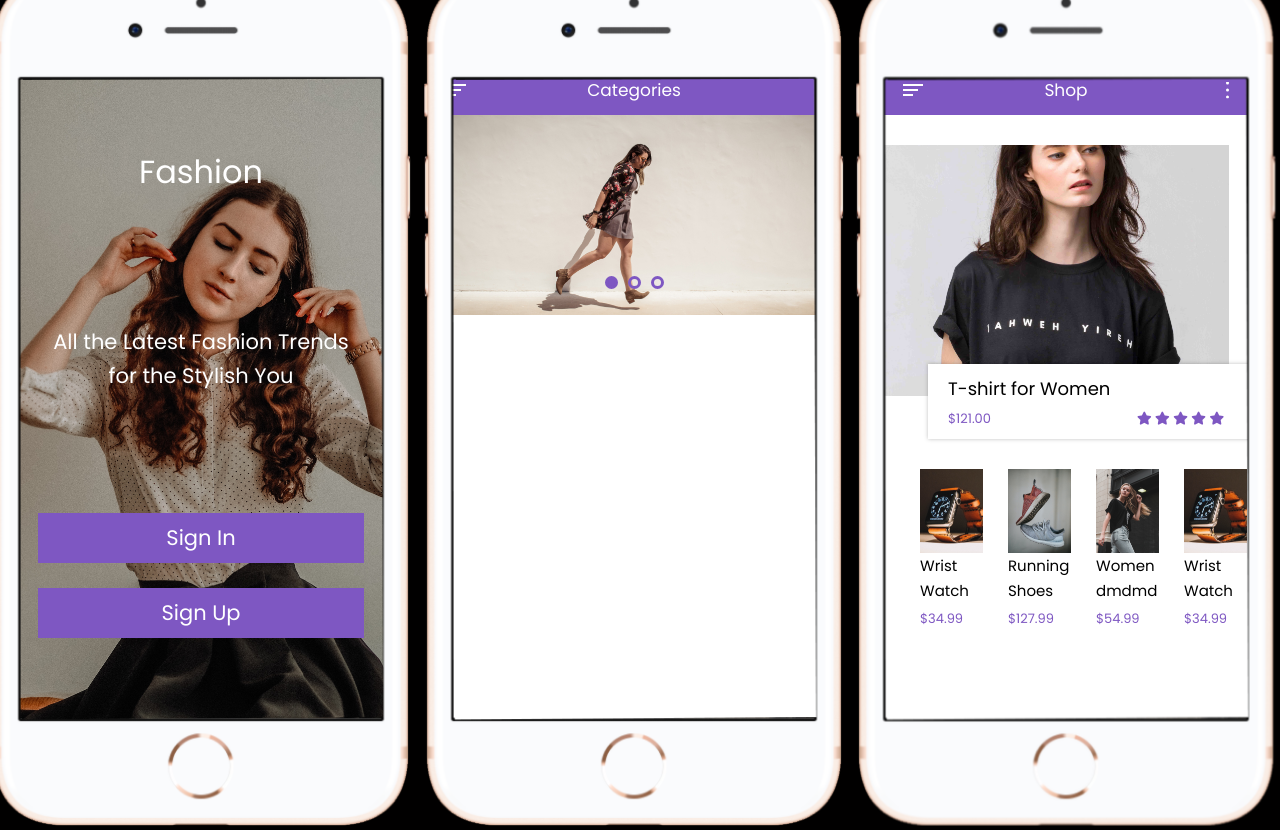
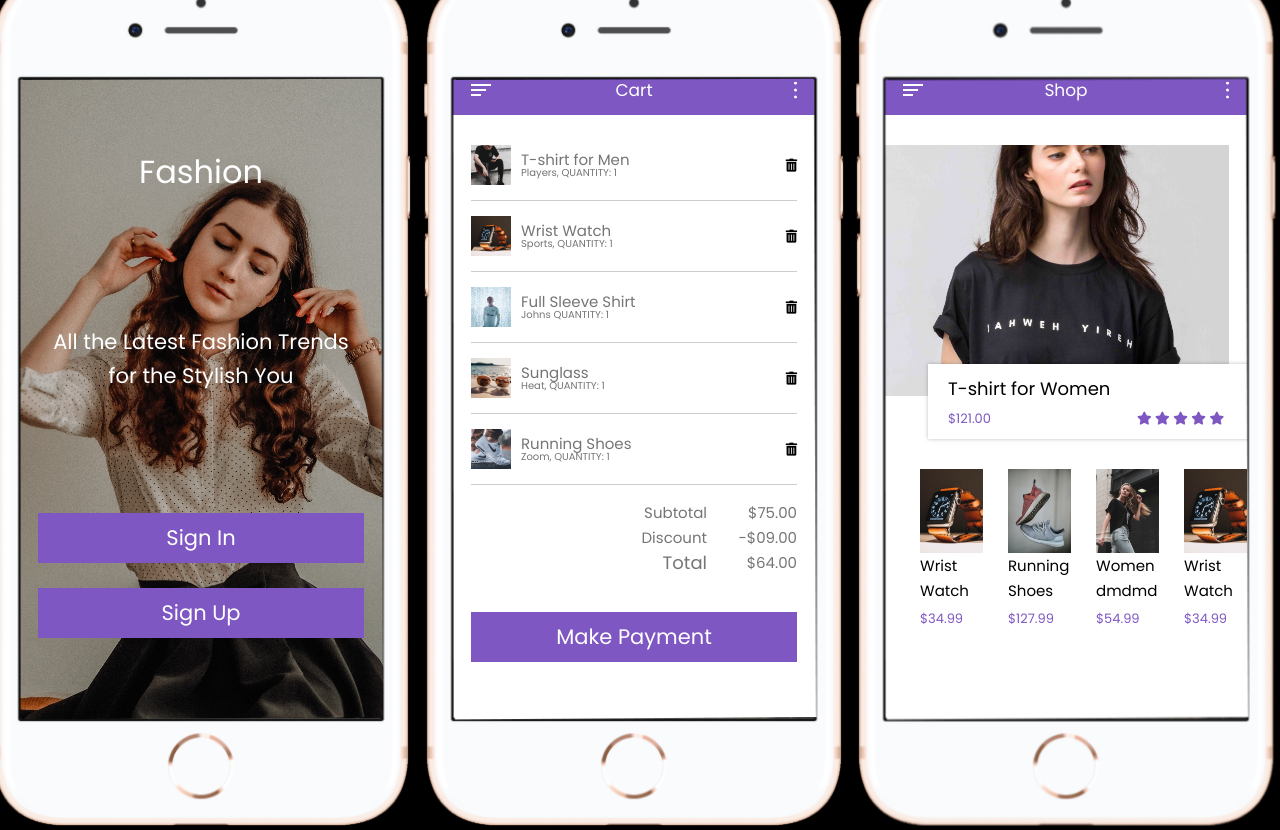
Before and after one commit to hyunju960429/figma_portfolio, a plain HTML site: page index.html in a window 1280 px wide. Drawn offline with nearby package versions, Linux system fonts and the light colour scheme.

Commit message:
Update index.html

```diff
--- a/index.html
+++ b/index.html
@@ -17,7 +17,7 @@
         <div class="categories">
             <img src="Phone.png" alt="i">
             <div class="site site2">
-                <iframe src="Shop_Categories.html" frameborder="0"></iframe>
+                <iframe src="Shopping Cart.html" frameborder="0"></iframe>
             </div>
         </div>
         <div class="shop">
```
